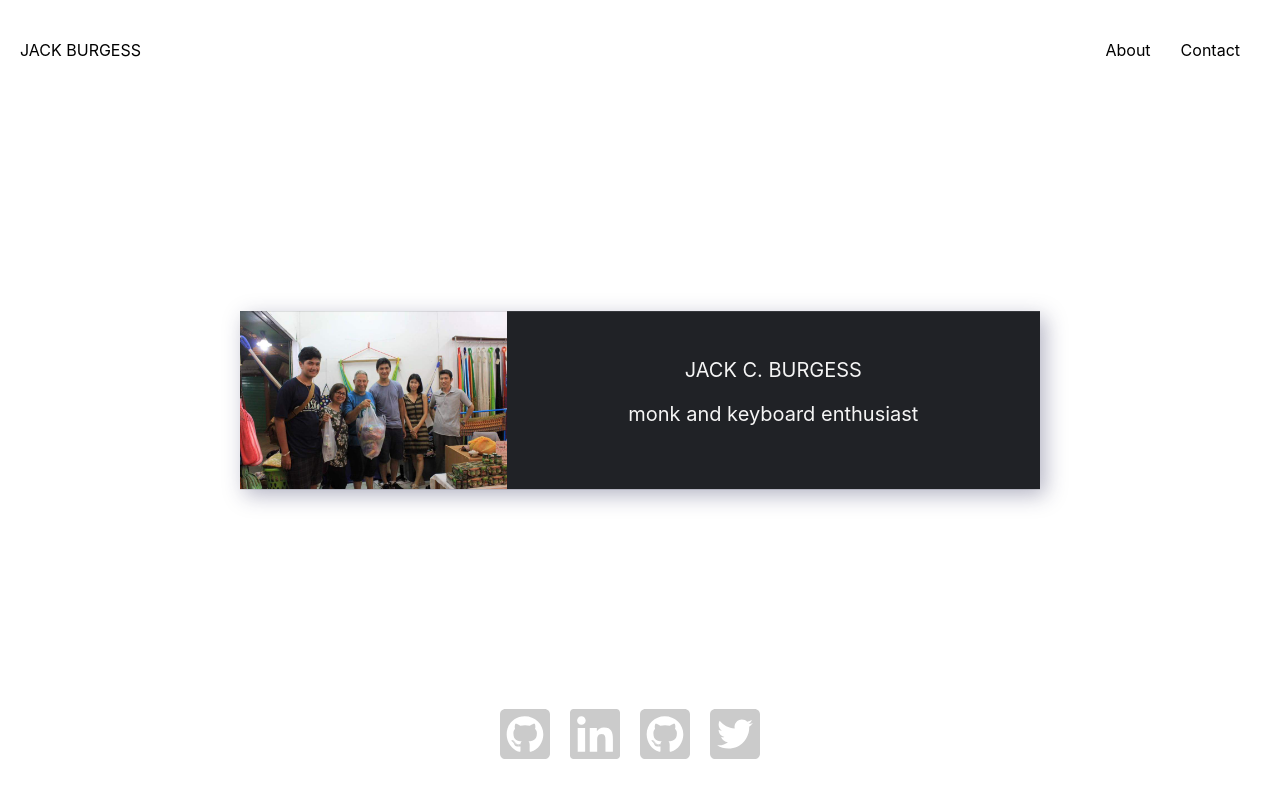
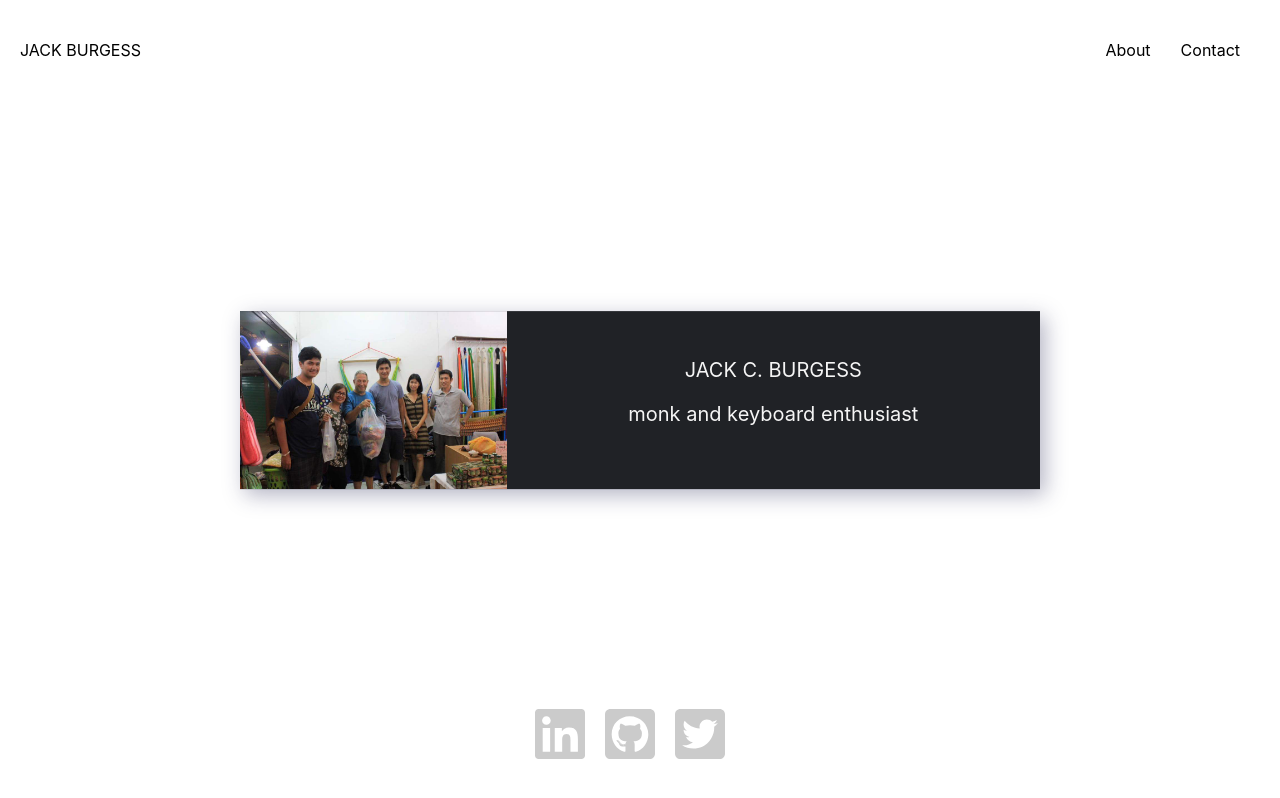
Before and after one commit to jackthb/atomic, a Next.js app: page / in a window 1280 px wide. Built offline with nearby package versions, Linux system fonts and the light colour scheme.

Commit message:
removed cv icon

```diff
--- a/components/Footer/index.js
+++ b/components/Footer/index.js
@@ -6,7 +6,6 @@ import styles from './Footer.module.css'
 
 const Header = () => (
     <footer className={styles.footer}>
-        <a href="/public/CVJack_Burgess.pdf" download><FontAwesomeIcon className={styles.icon} icon={faGithubSquare} size='5x'/></a>
         <a href="https://www.linkedin.com/in/jackcburgess/"><FontAwesomeIcon className={styles.icon} icon={faLinkedin} size='5x'/></a>
         <a href="https://github.com/jackthb"><FontAwesomeIcon className={styles.icon} icon={faGithubSquare} size='5x'/></a>
         <a href="https://www.twitter.com/jack_thb"><FontAwesomeIcon className={styles.icon} icon={faTwitterSquare} size='5x'/></a>
```
